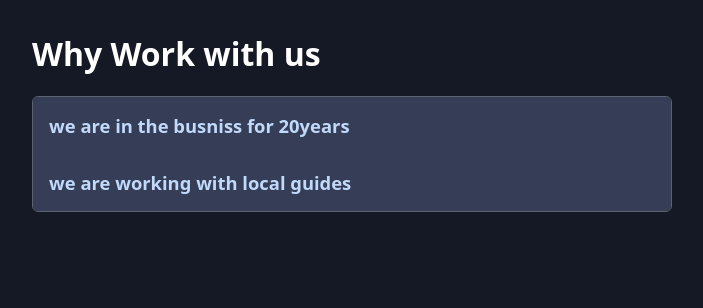
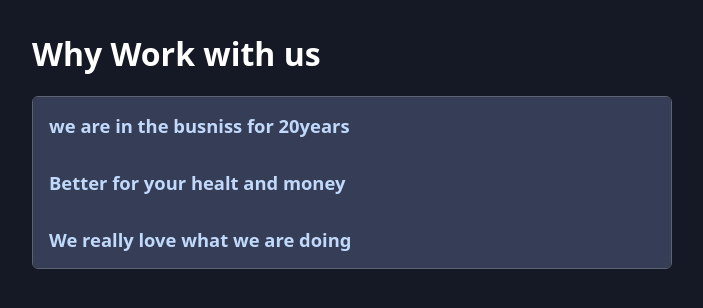
Before and after one commit to hussien22elfayoumy/React-Patterns, a React (Vite) app: page / in a window 1280 px wide. Shown: the top 308 px of the page, without its empty margins (288-991 px from the left). Built offline with nearby package versions, Linux system fonts and the light colour scheme.

Commit message:
grouping compound components

```diff
--- a/src/App.jsx
+++ b/src/App.jsx
@@ -1,5 +1,4 @@
 import Accordion from './components/Accordion/accordion';
-import AccordionItem from './components/Accordion/accordion-item';
 
 export default function App() {
   return (
@@ -7,38 +6,62 @@ export default function App() {
       <h1>Why Work with us</h1>
       <section>
         <Accordion className='accordion'>
-          <AccordionItem
-            id='item1'
-            className='accordion-item'
-            title='we are in the busniss for 20years'
-          >
+          <Accordion.Item id='item1' className='accordion-item'>
+            <Accordion.Title className='accordion-item-title'>
+              we are in the busniss for 20years
+            </Accordion.Title>
+
+            <Accordion.Content className='accordion-item-content'>
               <article>
                 <p>
-                Lorem ipsum dolor sit amet consectetur adipisicing elit. Labore,
-                eligendi.
+                  Lorem ipsum dolor sit amet consectetur adipisicing elit.
+                  Labore, eligendi.
                 </p>
                 <p>
                   Lorem ipsum, dolor sit amet consectetur adipisicing elit. Odio
                   ut magnam, perferendis adipisci aspernatur quasi.
                 </p>
               </article>
-          </AccordionItem>
-          <AccordionItem
-            id='item2'
-            className='accordion-item'
-            title='we are working with local guides'
-          >
+            </Accordion.Content>
+          </Accordion.Item>
+
+          <Accordion.Item id='item2' className='accordion-item'>
+            <Accordion.Title className='accordion-item-title'>
+              Better for your healt and money
+            </Accordion.Title>
+
+            <Accordion.Content className='accordion-item-content'>
               <article>
                 <p>
-                Lorem ipsum dolor sit amet consectetur adipisicing elit. Labore,
-                eligendi.
+                  Lorem ipsum dolor sit amet consectetur adipisicing elit.
+                  Labore, eligendi.
                 </p>
                 <p>
                   Lorem ipsum, dolor sit amet consectetur adipisicing elit. Odio
                   ut magnam, perferendis adipisci aspernatur quasi.
                 </p>
               </article>
-          </AccordionItem>
+            </Accordion.Content>
+          </Accordion.Item>
+
+          <Accordion.Item id='item3' className='accordion-item'>
+            <Accordion.Title className='accordion-item-title'>
+              We really love what we are doing
+            </Accordion.Title>
+
+            <Accordion.Content className='accordion-item-content'>
+              <article>
+                <p>
+                  Lorem ipsum dolor sit amet consectetur adipisicing elit.
+                  Labore, eligendi.
+                </p>
+                <p>
+                  Lorem ipsum, dolor sit amet consectetur adipisicing elit. Odio
+                  ut magnam, perferendis adipisci aspernatur quasi.
+                </p>
+              </article>
+            </Accordion.Content>
+          </Accordion.Item>
         </Accordion>
       </section>
     </main>
--- /dev/null
+++ b/src/components/Accordion/accordion-content.jsx
@@ -0,0 +1,12 @@
+import { useAccordionCtx } from './accordion';
+import { useAccordionItemCtx } from './accordion-item';
+
+export default function AccordionContent({ children, className }) {
+  const { openItemId } = useAccordionCtx();
+  const { id } = useAccordionItemCtx();
+  const isOpen = openItemId === id;
+
+  return (
+    <div className={`${className} ${isOpen ? 'open' : ''}`}>{children}</div>
+  );
+}
--- a/src/components/Accordion/accordion-item.jsx
+++ b/src/components/Accordion/accordion-item.jsx
@@ -1,21 +1,21 @@
-import { useAccordionCtx } from './accordion';
+import { createContext, useContext } from 'react';
 
-export default function AccordionItem({ id, title, children, className }) {
-  const { openItem, openItemId, closeItem } = useAccordionCtx();
+const AccordionItemCtx = createContext({
+  id: '',
+});
 
-  const isOpen = openItemId === id;
+export function useAccordionItemCtx() {
+  const ctx = useContext(AccordionItemCtx);
 
+  if (!ctx) throw new Error('Accordion item context used outside it provider');
+
+  return ctx;
+}
+
+export default function AccordionItem({ id, children, className }) {
   return (
-    <li className={className}>
-      <h3
-        className='accordion-item-title'
-        onClick={() => (isOpen ? closeItem() : openItem(id))}
-      >
-        {title}
-      </h3>
-      <div className={`accordion-item-content ${isOpen ? 'open' : ''}`}>
-        {children}
-      </div>
-    </li>
+    <AccordionItemCtx.Provider value={{ id }}>
+      <li className={className}>{children}</li>
+    </AccordionItemCtx.Provider>
   );
 }
--- /dev/null
+++ b/src/components/Accordion/accordion-title.jsx
@@ -0,0 +1,13 @@
+import { useAccordionCtx } from './accordion';
+import { useAccordionItemCtx } from './accordion-item';
+
+export default function AccordionTitle({ children, className }) {
+  const { toggleOpen } = useAccordionCtx();
+  const { id } = useAccordionItemCtx();
+
+  return (
+    <h3 className={className} onClick={() => toggleOpen(id)}>
+      {children}
+    </h3>
+  );
+}
--- a/src/components/Accordion/accordion.jsx
+++ b/src/components/Accordion/accordion.jsx
@@ -1,26 +1,31 @@
 import { createContext, useContext, useState } from 'react';
+import AccordionItem from './accordion-item';
+import AccordionTitle from './accordion-title';
+import AccordionContent from './accordion-content';
 
 const AccordionCtx = createContext({
-  openItem: () => {},
-  closeItem: () => {},
+  toggleOpen: () => {},
   openItemId: null,
 });
+
+export function useAccordionCtx() {
+  const ctx = useContext(AccordionCtx);
+
+  if (!ctx) throw new Error('Accordion context used outside its provider');
+
+  return ctx;
+}
 
 export default function Accordion({ children, className }) {
   const [openItemId, setOpenItemId] = useState(null);
 
-  function openItem(id) {
-    setOpenItemId(id);
-  }
-
-  function closeItem() {
-    setOpenItemId(null);
+  function toggleOpen(id) {
+    setOpenItemId((prevId) => (prevId === id ? null : id));
   }
 
   const ctxValue = {
     openItemId,
-    openItem,
-    closeItem,
+    toggleOpen,
   };
 
   return (
@@ -30,10 +35,6 @@ export default function Accordion({ children, className }) {
   );
 }
 
-export function useAccordionCtx() {
-  const ctx = useContext(AccordionCtx);
-
-  if (!ctx) throw new Error('Accordion context used outside its provider');
-
-  return ctx;
-}
+Accordion.Item = AccordionItem;
+Accordion.Title = AccordionTitle;
+Accordion.Content = AccordionContent;
```
Lines whose indentation alone changed are shown as unchanged.
